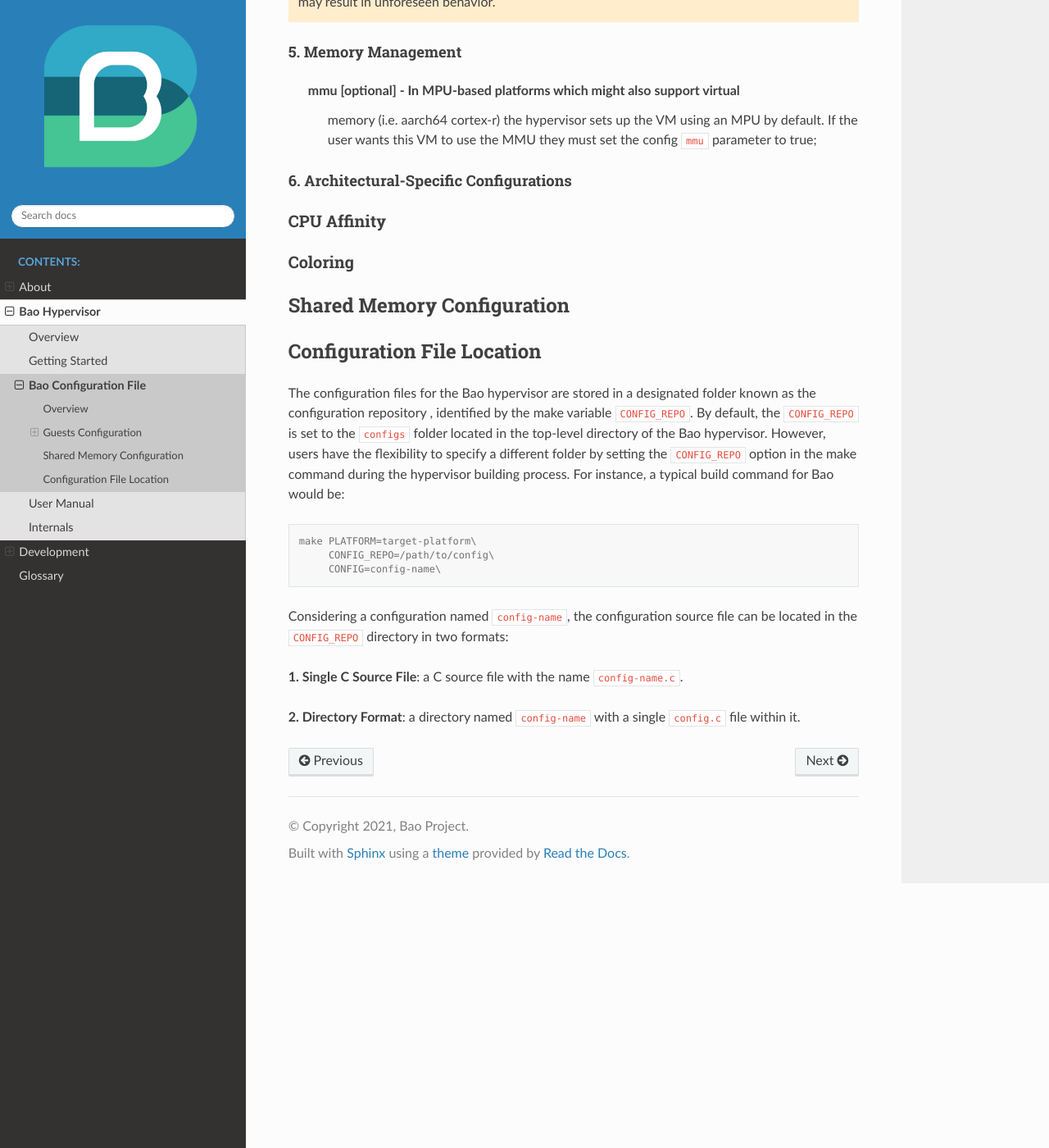
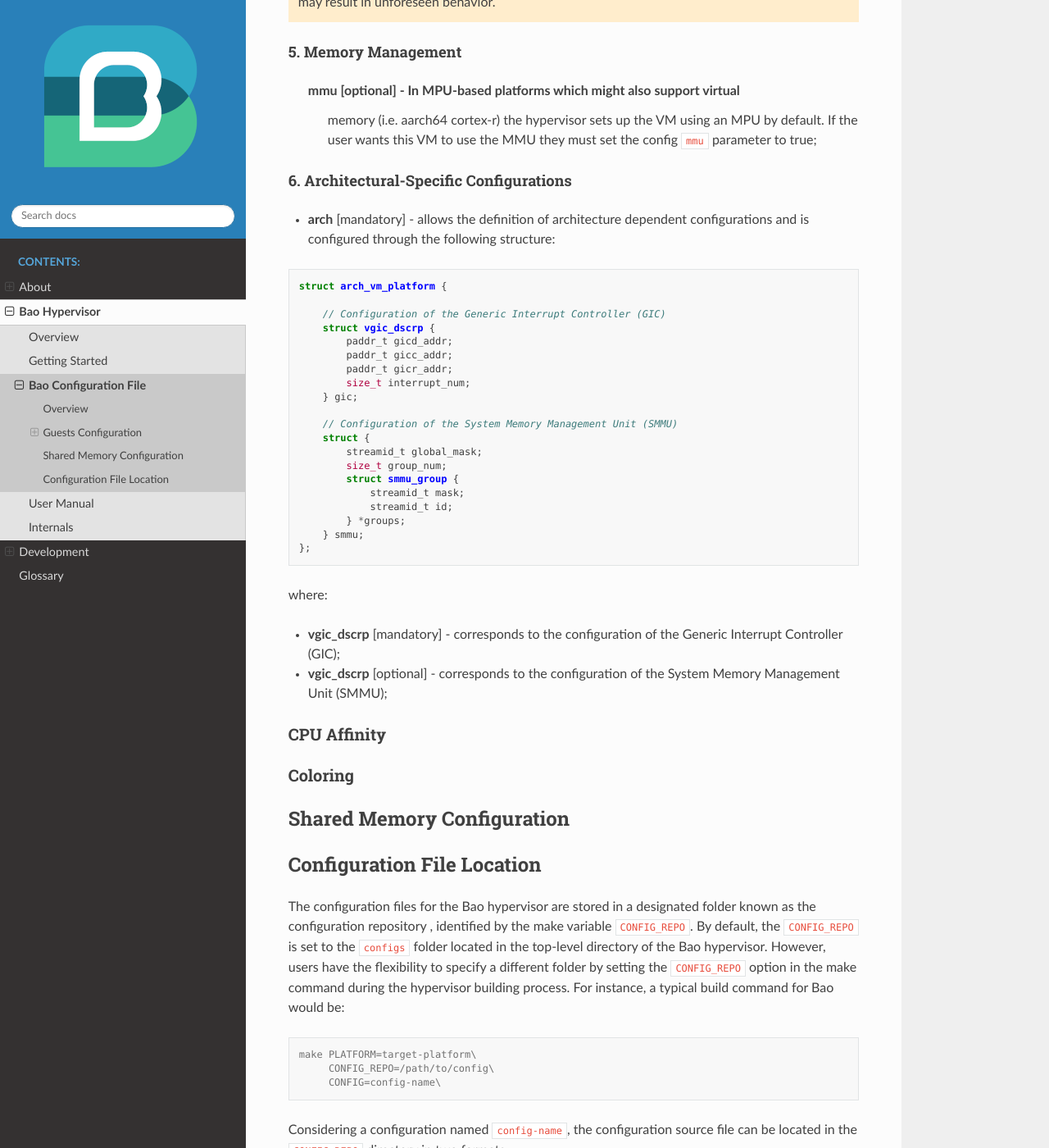
Before and after one commit to bao-project/bao-docs, a Sphinx documentation site: the page built from source/bao_hyp/config.rst, in a window 1280 px wide and 1400 px high, scrolled down 5900 px. Shown: the whole window at 82% size. Built offline with Sphinx 7.4.7 and the Read the Docs theme 2.0.0, drawn with Linux system fonts in a browser that asks for light colours.

Commit message:
feat(doc): add VM configuration - architectural-specific configurations
Signed-off-by: Diogo21Costa <diogoandreveigacosta@gmail.com>

```diff
--- a/source/bao_hyp/config.rst
+++ b/source/bao_hyp/config.rst
@@ -296,6 +296,41 @@ where:
 ########################################
 .. _Architectural-Specific Configurations:
 
+- **arch** [mandatory] - allows the definition of architecture dependent \
+  configurations and is configured through the following structure:
+
+.. code-block:: c
+
+    struct arch_vm_platform {
+
+        // Configuration of the Generic Interrupt Controller (GIC)
+        struct vgic_dscrp {
+            paddr_t gicd_addr;
+            paddr_t gicc_addr;
+            paddr_t gicr_addr;
+            size_t interrupt_num;
+        } gic;
+
+        // Configuration of the System Memory Management Unit (SMMU)
+        struct {
+            streamid_t global_mask;
+            size_t group_num;
+            struct smmu_group {
+                streamid_t mask;
+                streamid_t id;
+            } *groups;
+        } smmu;
+    };
+
+
+where:
+
+- **vgic_dscrp** [mandatory] - corresponds to the configuration of the \
+  Generic Interrupt Controller (GIC);
+- **vgic_dscrp** [optional] - corresponds to the configuration of the System \
+  Memory Management Unit (SMMU);
+
+
 CPU Affinity
 ************
 
```
